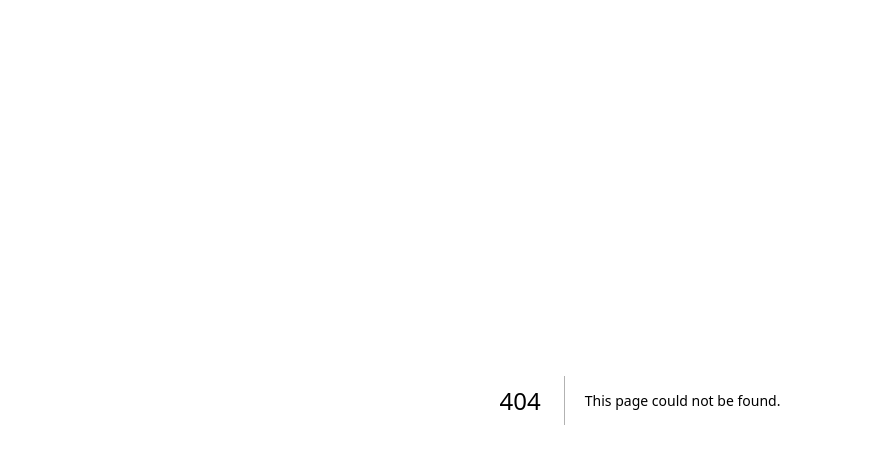
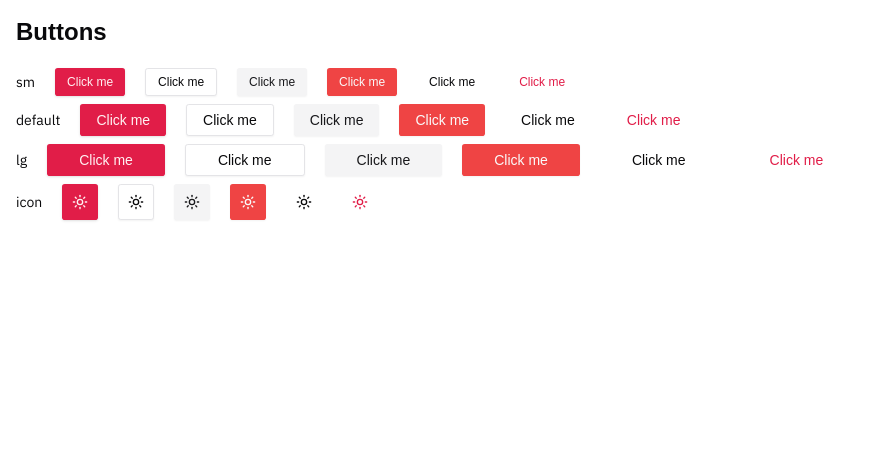
Before and after one commit to jgengo/tout_doux, a Next.js app: page /demo in a window 1280 px wide. Before the commit this address had no page. Shown: the top 464 px of the page, without its empty margins (0-870 px from the left). Built offline with nearby package versions, Linux system fonts and the light colour scheme.

Commit message:
feat: rework the button, and add a demo page

```diff
--- /dev/null
+++ b/src/app/demo/page.tsx
@@ -0,0 +1,36 @@
+import { Button } from "@/components/ui/button";
+import { Sun } from "lucide-react";
+
+export default function Demo() {
+  const variants = [
+    "default",
+    "outline",
+    "secondary",
+    "destructive",
+    "ghost",
+    "link",
+  ] as const;
+  const sizes = ["sm", "default", "lg", "icon"] as const;
+
+  return (
+    <div className="space-y-2 px-4 py-4">
+      <h2 className="mb-5 text-2xl font-bold">Buttons</h2>
+      {sizes.map((size) => (
+        <div key={size} className="flex items-center gap-5">
+          <p className="font-[family-name:var(--font-ibm-plex-sans)] text-sm">
+            {size}
+          </p>
+          {variants.map((variant) => (
+            <Button
+              key={`${variant}-${size}`}
+              variant={variant}
+              size={size === "default" ? undefined : size}
+            >
+              {size === "icon" ? <Sun /> : "Click me"}
+            </Button>
+          ))}
+        </div>
+      ))}
+    </div>
+  );
+}
--- a/src/components/ui/button.tsx
+++ b/src/components/ui/button.tsx
@@ -21,9 +21,9 @@ const buttonVariants = cva(
         link: "text-primary underline-offset-4 hover:underline",
       },
       size: {
-        default: "h-9 px-4 py-2",
-        sm: "h-8 rounded-md px-3 text-xs",
-        lg: "h-10 rounded-md px-8",
+        default: "h-8 px-4 py-2",
+        sm: "h-7 rounded-md px-3 text-xs",
+        lg: "h-8 rounded-md px-8",
         icon: "h-9 w-9",
       },
     },
```
